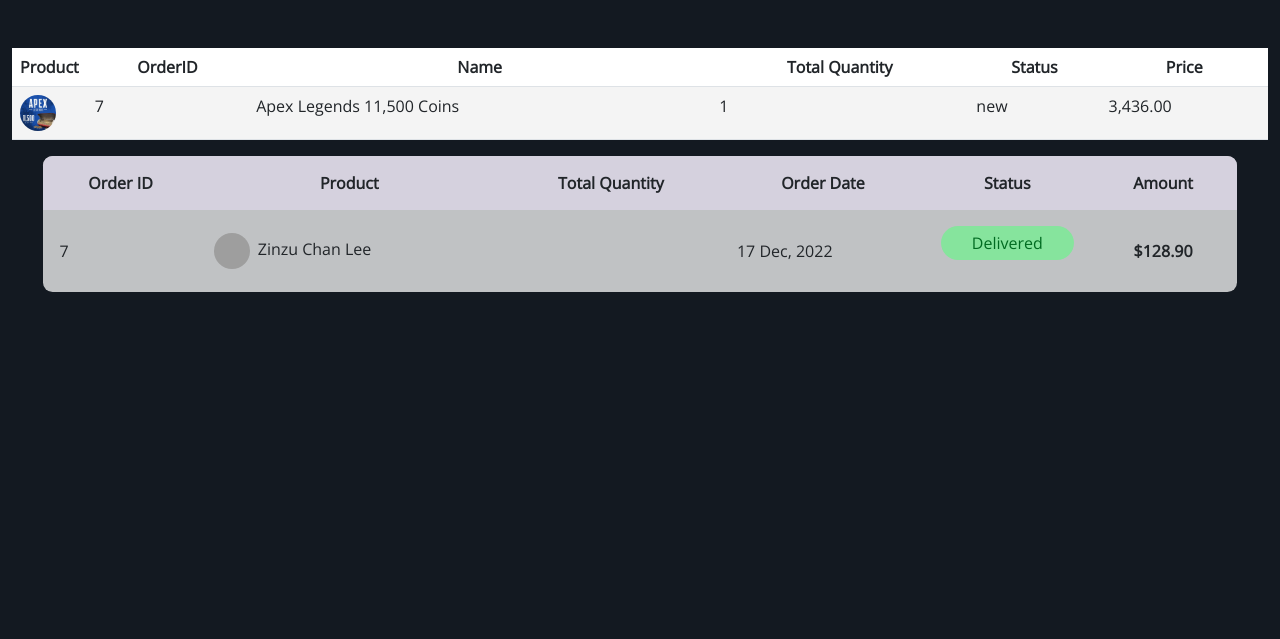
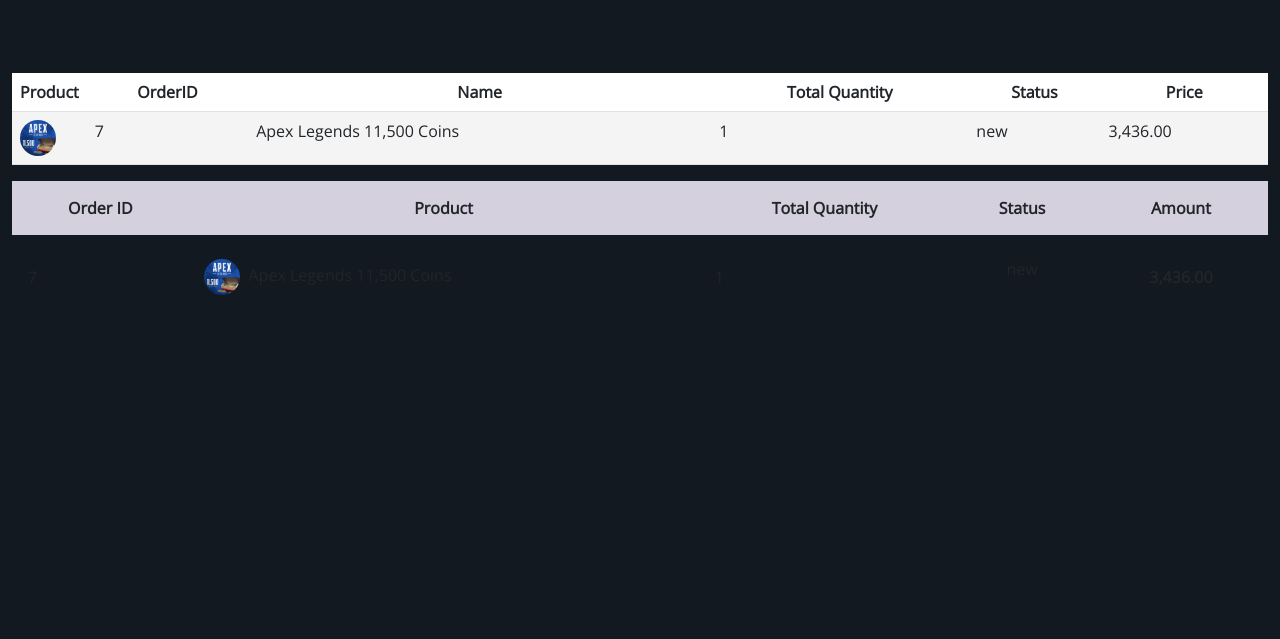
Before and after one commit to Pure122/bsad2, a PHP site: page /order.php in a window 1280 px wide. Shown: the part 207-846 px from the top of the page. Run offline with PHP 8.4, Linux system fonts and the light colour scheme; the visitor is signed in with stand-in values (Sample User, id 1); data comes from the database, SQL or seed files in the repository; both versions use the stored data as it was after the commit; some libraries are stand-ins or nearby versions; grey boxes are pictures that could not be loaded.

Commit message:
รูป order

```diff
--- a/order.php
+++ b/order.php
@@ -333,8 +333,37 @@
                           <td>'.$row12['quantity'].'</td>
                           <td>'.$row11['status'].'</td>
                           <td>'.number_format($orpirce*$orqty,2).'</td>
+                          </tr>
 
-                          </tr>
+
+                          <section class="table__body">
+                          <table>
+                              <thead>
+                                  <tr>
+                                      <th> Order ID </th>
+                                      <th> Product </th>
+                                      <th> Total Quantity </th>
+                                      <th> Status </th>
+                                      <th> Amount </th>
+                                  </tr>
+                              </thead>
+                              <tbody>
+                                  <tr>
+                                      <td>'.$row11['coid'].'</td>
+                                      <td> <img src="'.$row13['Prod_Mainpic'].'" alt="">'.$row13['Prod_Name'].'</td>
+                                      <td> '.$row12['quantity'].' </td>
+                                      <td>
+                                          <p class="status .'.$row11['status'].'">'.$row11['status'].'</p>
+                                      </td>
+                                      <td class="money"> <strong> '.number_format($orpirce*$orqty,2).' </strong></td>
+                                  </tr>
+                              </tbody>
+                          </table>
+                      </section>
+
+
+
+
                           ';
                             }
                         }
@@ -342,37 +371,6 @@
                     }echo '</table>';
 
                     //
-
-                    while($row11 = $ret11->fetchArray(SQLITE3_ASSOC)){
-                    echo'
-                    <section class="table__body">
-                    <table>
-                        <thead>
-                            <tr>
-                                <th> Order ID </th>
-                                <th> Product </th>
-                                <th> Total Quantity </th>
-                                <th> Order Date </th>
-                                <th> Status </th>
-                                <th> Amount </th>
-                            </tr>
-                        </thead>
-                        <tbody>
-                            <tr>
-                                <td>'.$row11['coid'].'</td>
-                                <td> <img src="images/Zinzu Chan Lee.jpg" alt="">Zinzu Chan Lee</td>
-                                <td> </td>
-                                <td> 17 Dec, 2022 </td>
-                                <td>
-                                    <p class="status delivered">Delivered</p>
-                                </td>
-                                <td class="money"> <strong> $128.90 </strong></td>
-                            </tr>
-                        </tbody>
-                    </table>
-                </section>
-                    ';
-                    }
 
 
                     //
```
Also changed, not shown: Products.db.
